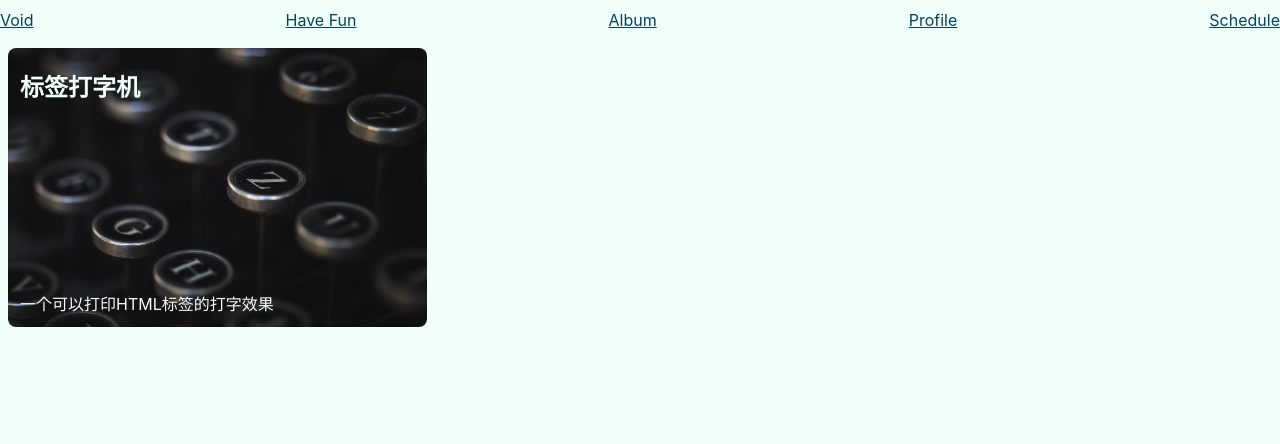
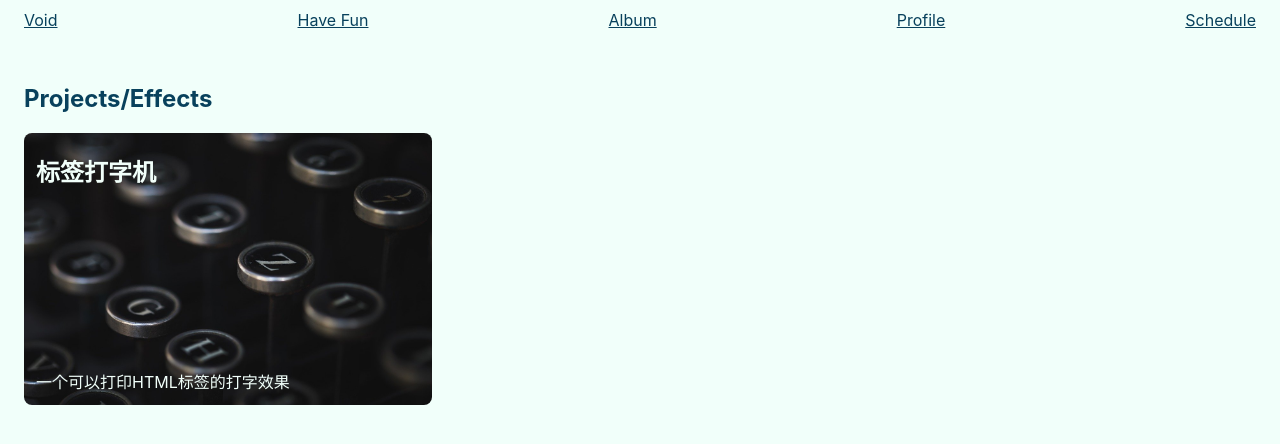
Before and after one commit to d1zzzzy/fansheng, a Next.js app: page /projects in a window 1280 px wide. Shown: the top 444 px of the page. Built offline with nearby package versions, Linux system fonts and the light colour scheme.

Commit message:
feat: 添加新的 SCSS 样式类并调整布局文件

```diff
--- a/app/layout.tsx
+++ b/app/layout.tsx
@@ -41,7 +41,7 @@ export default function RootLayout({
       <body
         className={`${geistSans.variable} ${geistMono.variable} antialiased`}
       >
-        <nav className="mx-auto flex items-center justify-between h-40" aria-label="Global">
+        <nav className="mx-auto flex items-center justify-between h-40 p-lr-24" aria-label="Global">
           <div className="flex align-center">
             <Link href="/">Void</Link>
           </div>
--- a/app/not-found.tsx
+++ b/app/not-found.tsx
@@ -1,6 +1,6 @@
 export default function NotFound() {
   return (
-    <section className="flex flex-col items-center justify-center h-screen">
+    <section className="h-screen p-24">
       <h1 className="text-4xl font-bold">Building now...</h1>
       <p className="text-2xl">It will be ready soon.</p>
     </section>
--- a/app/projects/page.tsx
+++ b/app/projects/page.tsx
@@ -6,8 +6,10 @@ import "../../styles/project.scss";
 
 export default function ProjectsPage() {
   return (
-    <div>
-      <div className="gap-4 p-8 grid grid-cols-3">
+    <div className='p-24'>
+      <h2>Projects/Effects</h2>
+
+      <div className="gap-4 grid grid-cols-3">
         <section className="project-card">
           <Link className="mt-4" href="/projects/typing-effect-with-html-tag">
             <h2 className="title">标签打字机</h2>
--- a/styles/global.scss
+++ b/styles/global.scss
@@ -110,6 +110,14 @@ a {
   padding: 8px;
 }
 
+.p-lr-24 {
+  padding: 0 24px;
+}
+
+.p-24 {
+  padding: 24px;
+}
+
 .grid {
   display: grid;
 }
```
Also changed, not shown: features/CanvasManager/core/WebGLRenderer.ts (+10 -11 lines).
